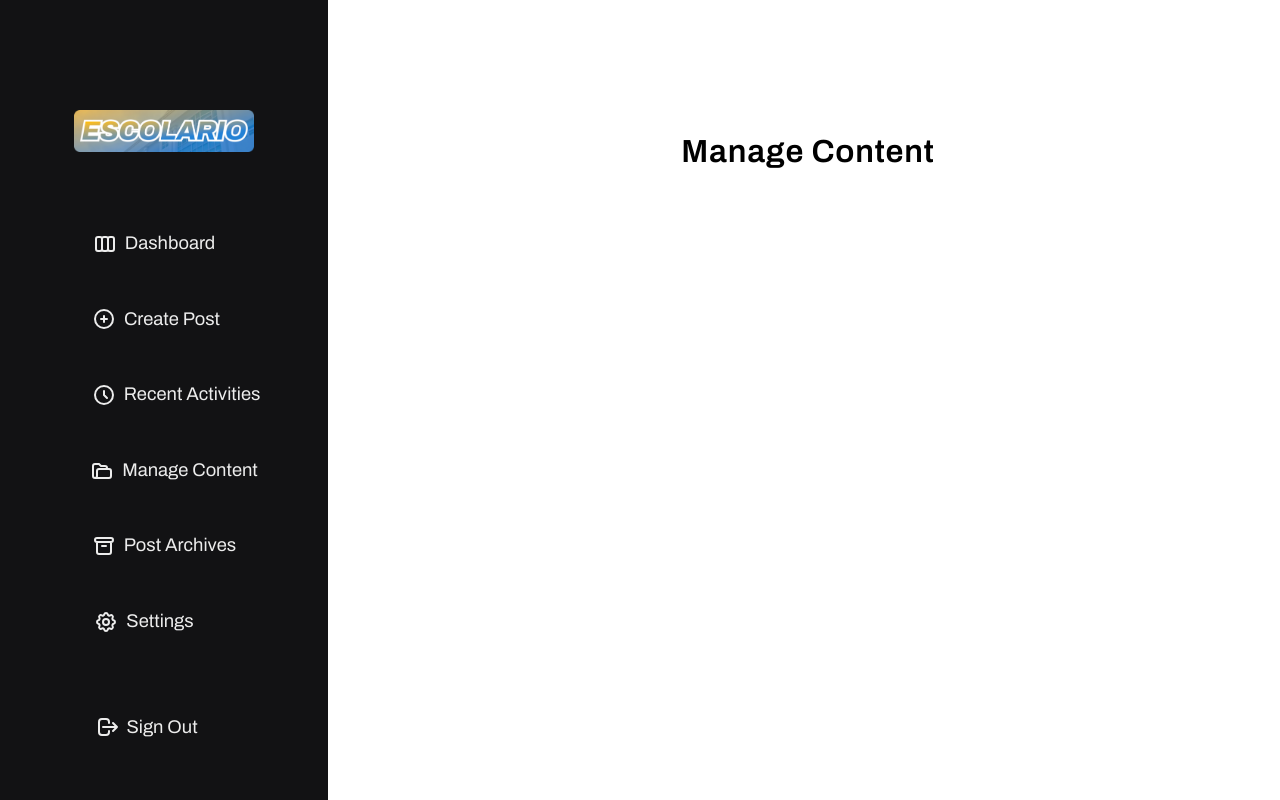
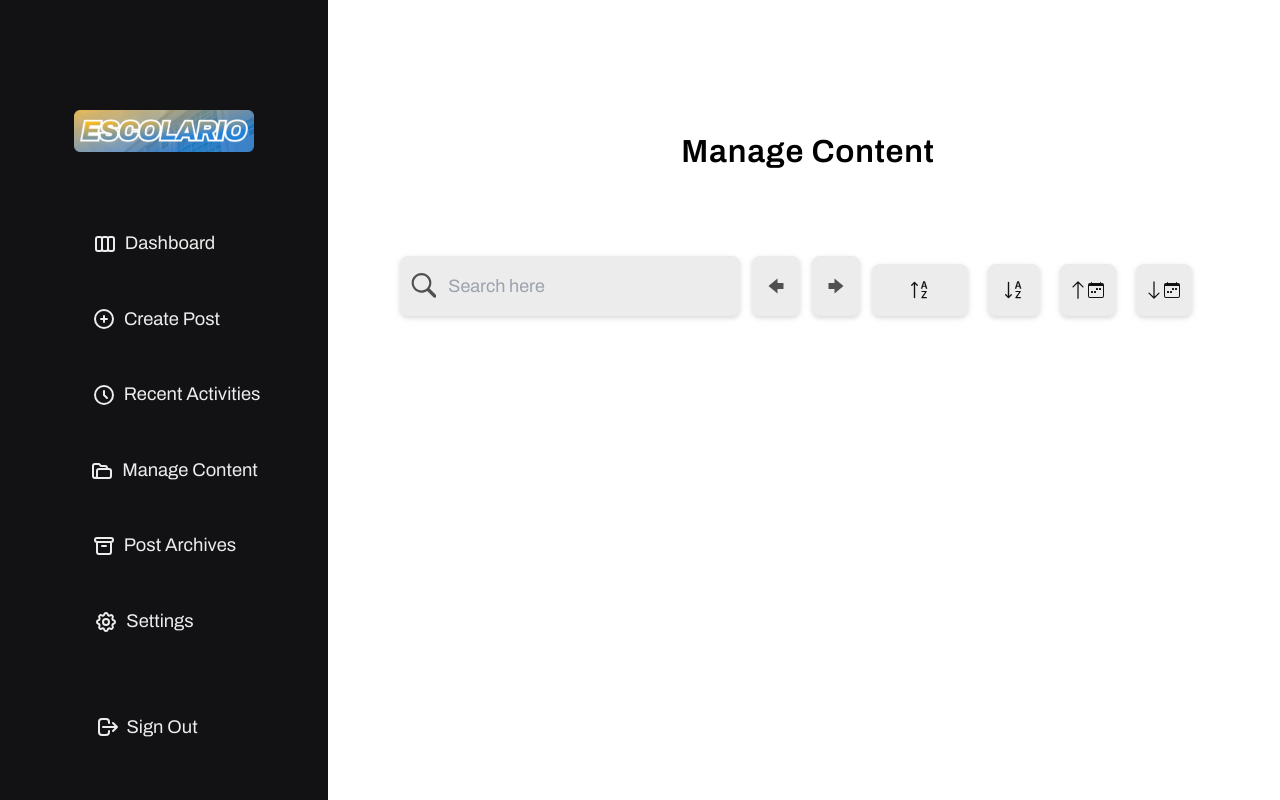
Before and after one commit to judgemongcal/se-becarios-cms, a React (Vite) app in the folder becarios-admin/: page /manage-content in a window 1280 px wide. Built offline with nearby package versions, Linux system fonts and the light colour scheme.

Commit message:
added SearchField and ContentFilters component into ManageContent page

```diff
--- a/becarios-admin/src/components/global/SearchField.jsx
+++ b/becarios-admin/src/components/global/SearchField.jsx
@@ -6,8 +6,8 @@ import {
 
 function SearchField() {
   return (
-    <div className=" flex flex-row justify-evenly gap-3">
-      <div className="search-box bg-brand-input rounded-8 shadow-shadow-db hover:bg-brand-light mr-2 flex flex-row items-center gap-3 p-2.5 duration-300">
+    <div className=" flex w-full justify-evenly gap-3">
+      <div className="search-box bg-brand-input rounded-8 shadow-shadow-db hover:bg-brand-light flex w-full flex-row items-center gap-3 p-2.5 duration-300">
         <GoSearch className="fill-brand-gray h-auto w-[36px]" />
         <input
           type="text"
--- a/becarios-admin/src/components/manage-content/ContentFilters.jsx
+++ b/becarios-admin/src/components/manage-content/ContentFilters.jsx
@@ -6,20 +6,22 @@ import {
   BsSortAlphaDown,
 } from 'react-icons/bs';
 
+import { GoArrowLeft, GoArrowRight } from 'react-icons/go';
+
 function ContentFilters() {
   return (
-    <div className=" mt-2 flex flex-row justify-around gap-3 md:gap-5">
-      <button className="alpha-asc bg-brand-input rounded-8 shadow-shadow-db hover:bg-brand-yellow inline-flex flex-row items-center justify-center px-2 py-3 duration-300 md:px-3  md:py-3">
-        <BsSortAlphaUp className="fill-brand-black h-[22px] w-[28px]" />
+    <div className=" mt-2 flex flex-row justify-between gap-2 md:gap-5">
+      <button className="alpha-asc bg-brand-input rounded-8 shadow-shadow-db hover:bg-brand-yellow inline-flex flex-row items-center justify-center px-4 py-3 duration-300 md:px-8  md:py-3">
+        <BsSortAlphaUp className="fill-brand-black h-[22px] w-[32px]" />
       </button>
-      <button className="alpha-asc bg-brand-input rounded-8 shadow-shadow-db hover:bg-brand-yellow inline-flex flex-row items-center justify-center px-2 py-3 duration-300 md:px-3  md:py-3">
+      <button className="alpha-asc bg-brand-input rounded-8 shadow-shadow-db hover:bg-brand-yellow inline-flex flex-row items-center justify-center px-4 py-3 duration-300 md:px-3  md:py-3">
         <BsSortAlphaDown className="fill-brand-black h-[22px] w-[28px]" />
       </button>
-      <button className="date-asc bg-brand-input rounded-8 shadow-shadow-db hover:bg-brand-yellow inline-flex flex-row items-center justify-center px-2 py-3 duration-300 md:px-3  md:py-3">
+      <button className="date-asc bg-brand-input rounded-8 shadow-shadow-db hover:bg-brand-yellow inline-flex flex-row items-center justify-center px-4 py-3 duration-300 md:px-3  md:py-3">
         <BsArrowUp className="fill-brand-black ml-[-0.25rem] h-auto w-[20px]" />
         <BsCalendarWeek className="fill-brand-black h-auto w-[16px]" />
       </button>
-      <button className="date-desc bg-brand-input rounded-8 shadow-shadow-db hover:bg-brand-yellow inline-flex flex-row items-center justify-center px-2 py-3 duration-300 md:mr-6 md:px-3 md:py-4">
+      <button className="date-desc bg-brand-input rounded-8 shadow-shadow-db hover:bg-brand-yellow inline-flex flex-row items-center justify-center px-4 py-3 duration-300 md:mr-6 md:px-3 md:py-4">
         <BsArrowDown className="fill-brand-black ml-[-0.25rem] h-auto w-[20px]" />
         <BsCalendarWeek className="fill-brand-black h-auto w-[16px]" />
       </button>
--- a/becarios-admin/src/pages/ManageContent.jsx
+++ b/becarios-admin/src/pages/ManageContent.jsx
@@ -1,6 +1,8 @@
 import NavBar from '../components/global/NavBar';
 import NavBarMobile from '../components/global/NavBarMobile';
 import PageTitle from '../components/global/PageTitle';
+import ContentFilters from '../components/manage-content/ContentFilters';
+import SearchField from '../components/global/SearchField';
 
 function ManageContent() {
   return (
@@ -12,8 +14,10 @@ function ManageContent() {
 
       <div className="content mt-[10rem] flex w-[100%] flex-col gap-[5rem] px-9 md:mb-[5rem] md:px-16 lg:ml-[21rem] lg:mt-[8rem] lg:pb-[20%]">
         <PageTitle title="Manage Content" />
-
-        <div className="content mx-auto flex w-[95%] flex-col justify-around gap-[4rem] xl:flex-row"></div>
+        <div className="content flex w-full flex-col justify-evenly gap-3 xl:flex-row">
+          <SearchField />
+          <ContentFilters />
+        </div>
       </div>
     </div>
   );
```
